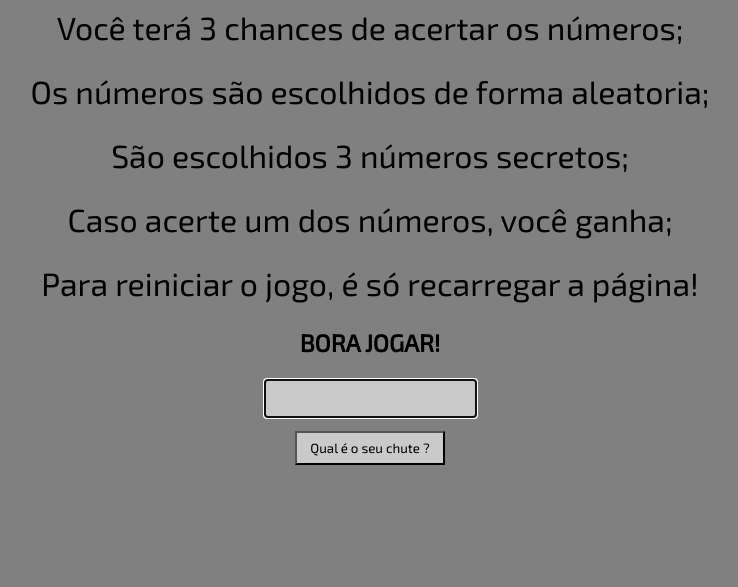
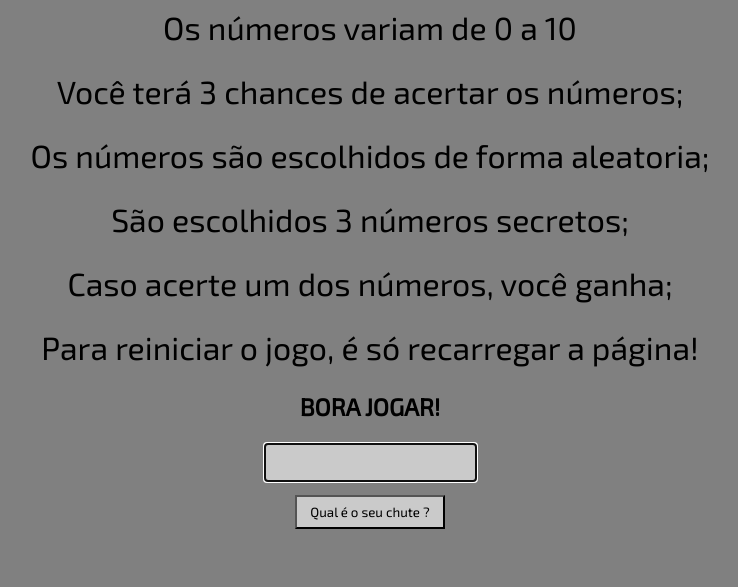
Before and after one commit to Gabelucet/Jogo_de_adivinha, a plain HTML site: page index.html in a window 1280 px wide. Shown: the part 213-800 px from the top of the page, without its empty margins (270-1008 px from the left). Drawn offline with Linux system fonts and the light colour scheme; a web font is replaced by a local one.

Commit message:
Update index.html

```diff
--- a/index.html
+++ b/index.html
@@ -21,6 +21,7 @@
     <div class="regras">
         <p>
              <ol>
+                <li>Os números variam de 0 a 10</li>
                 <li>Você terá 3 chances de acertar os números;</li>
                 <li>Os números são escolhidos de forma aleatoria;</li>
                 <li>São escolhidos 3 números secretos;</li>
```
Lines whose indentation alone changed are shown as unchanged.
